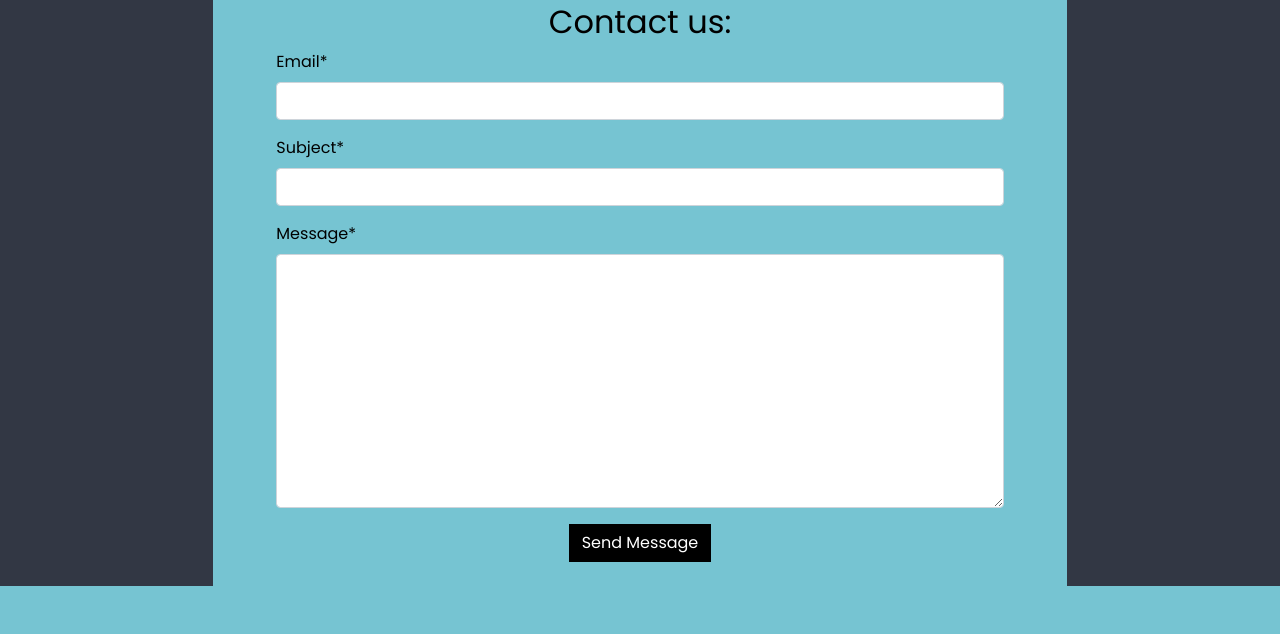
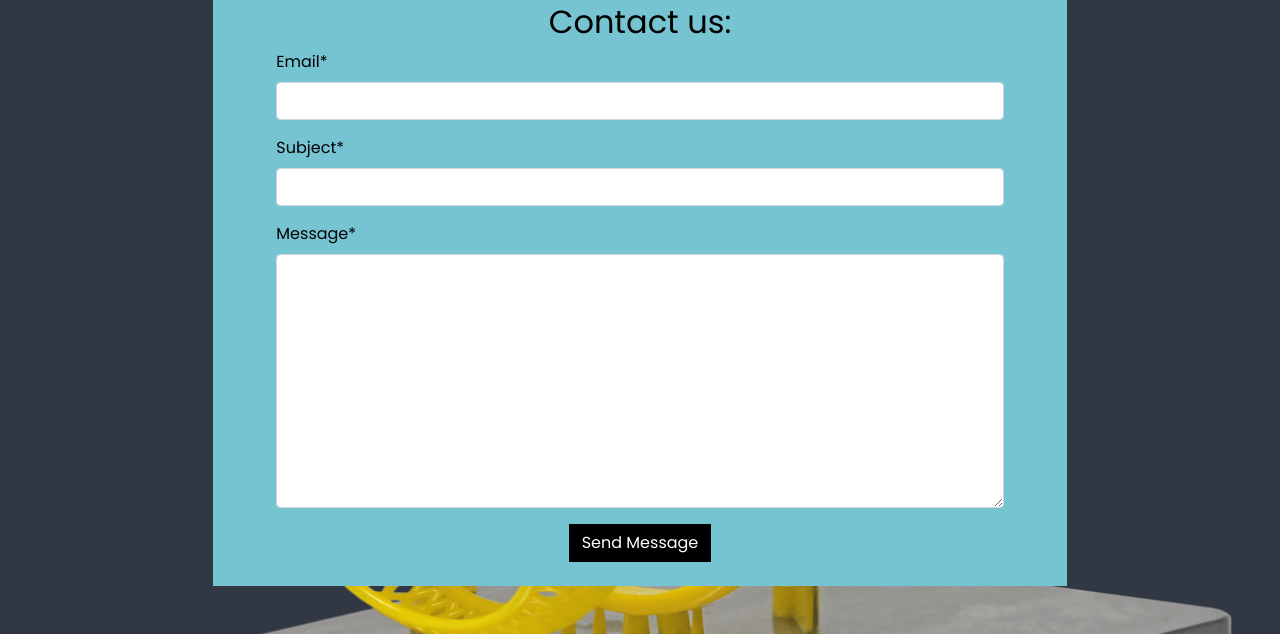
Before and after one commit to Gilleece/Woodford-3d-milestone-4, a Django app: page /about/ in a window 1280 px wide. Shown: the part 707-1341 px from the top of the page. Before the commit the page ends 1293 px from the top, so only its background shows below. Run offline with Django 3.2, Linux system fonts and the light colour scheme; parts of the project's set-up code (start-up, migrations or seed data) failed here and were passed over; some libraries are stand-ins or nearby versions.

Commit message:
Updated about.html template to have more spacing at bottom of page

```diff
--- a/about/templates/about/about.html
+++ b/about/templates/about/about.html
@@ -25,7 +25,7 @@
                     <p class="mt-3">You can contact us via email at: <a class="text-yellow" href="mailto:contact@Woodford3D.com">contact@Woodford3D.com</a> or by filling out the form below.</p>
                 </div>
             </div>
-            <div class="col-12 col-lg-8 offset-lg-2 bg-text-blue">
+            <div class="col-12 col-lg-8 offset-lg-2 bg-text-blue mb-5">
                 <div class="pl-5 pr-5">
                     <h2 class="text-center">Contact us:</h2>
                     <form method="POST" action="{% url 'about' %}" class="form mb-2" enctype="multipart/form-data">
```
